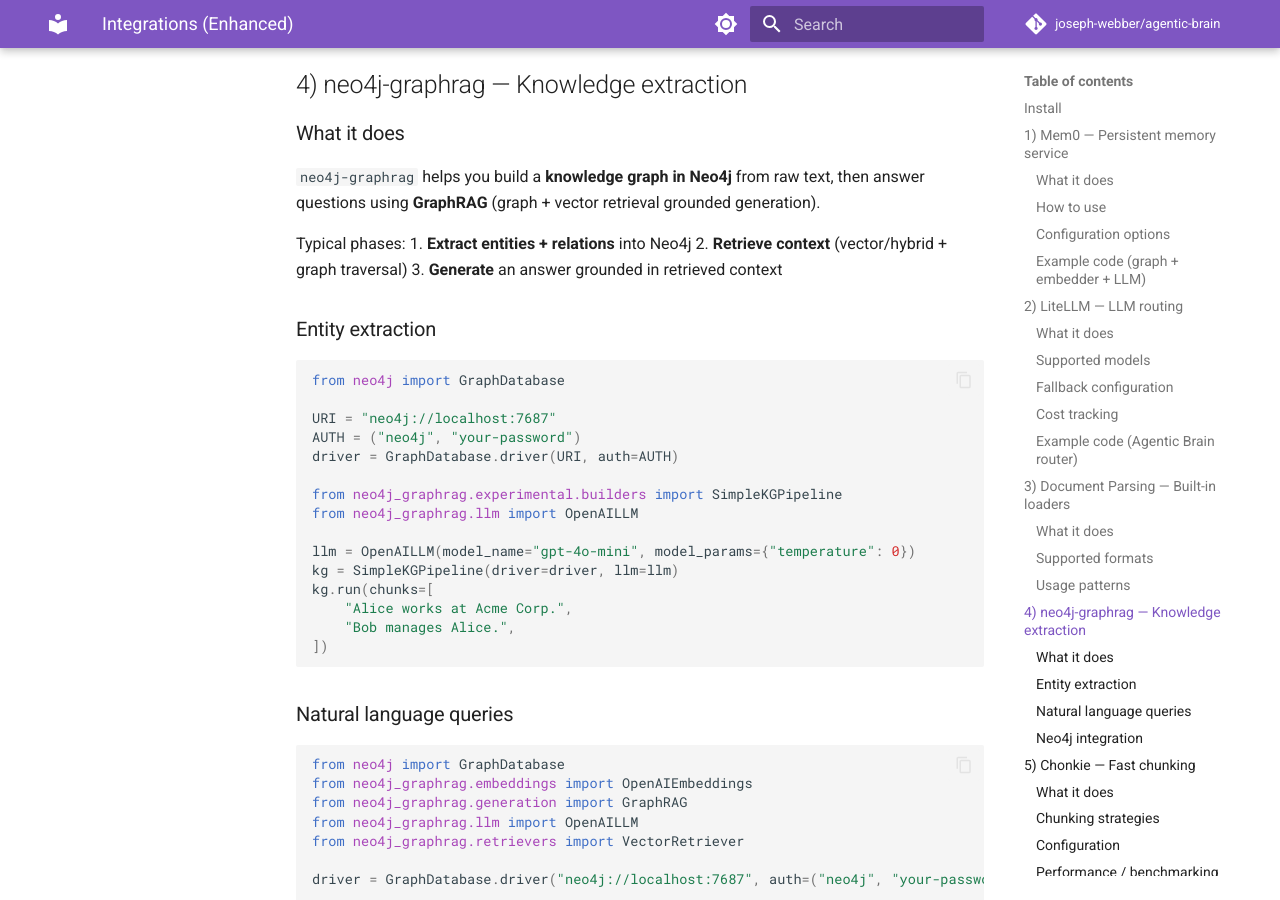
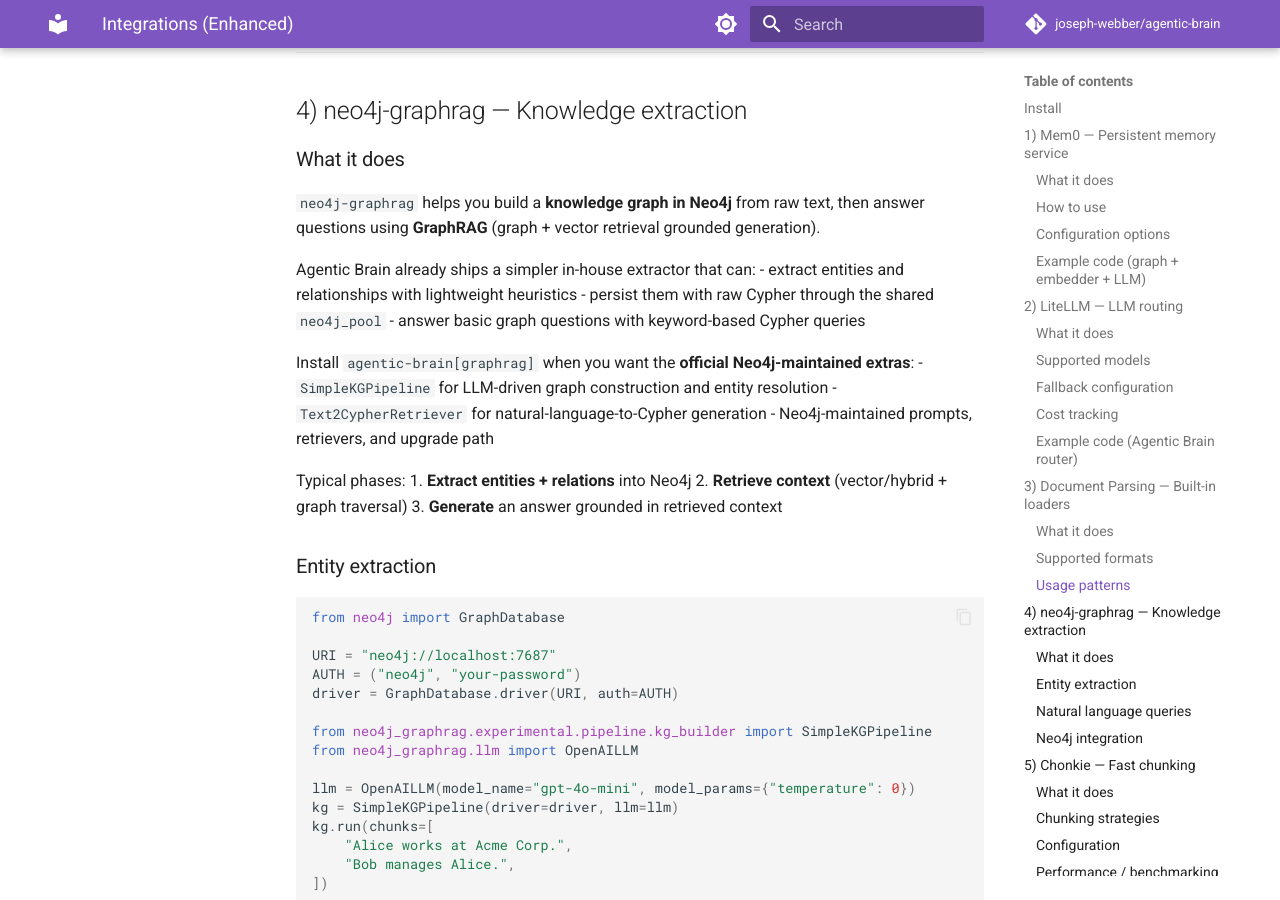
Before and after one commit to joseph-webber/agentic-brain, an MkDocs documentation site: the page built from docs/INTEGRATIONS.md, in a window 1280 px wide and 900 px high, scrolled down 4851 px. Built offline with MkDocs 1.6.1 and Material for MkDocs 9.7.7, drawn with Linux system fonts in a browser that asks for light colours; comment, search, counter and statistics services are not loaded; some of the changed text lies outside the part shown.

Commit message:
🔧 Keep chonkie: fix versions, correct docstrings
- Standardise chonkie version to >=1.0.0 across all pyproject.toml extras
  (was inconsistently >=0.1.0 in enhanced/chunking groups)
- Correct docstrings: Chonkie's value is token-accurate chunking, not raw
  speed vs our char-based splitter (benchmarks show built-in is faster for
  simple splitting, but Chonkie counts real tokens for LLM context windows)
- neo4j-graphrag: move from core deps to optional, fix import path, add
  docs explaining when to use official pipeline vs in-house extractor
- All 28 chonkie tests pass (1 skipped: semantic needs sentence-transformers)

```diff
--- a/docs/INTEGRATIONS.md
+++ b/docs/INTEGRATIONS.md
@@ -4,7 +4,7 @@
 
 - **Mem0** (`mem0ai`) — persistent memory service
 - **LiteLLM** (`litellm`) — unified LLM routing + fallbacks + cost tracking
-- **neo4j-graphrag** (`neo4j-graphrag`) — knowledge extraction + GraphRAG workflows
+- **neo4j-graphrag** (`neo4j-graphrag`) — optional official Neo4j GraphRAG pipeline + Text2Cypher
 - **Chonkie** (`chonkie`) — fast chunking for RAG preprocessing
 
 > These are **optional dependencies**. Install only what you need.
@@ -227,6 +227,16 @@
 ### What it does
 `neo4j-graphrag` helps you build a **knowledge graph in Neo4j** from raw text, then answer questions using **GraphRAG** (graph + vector retrieval grounded generation).
 
+Agentic Brain already ships a simpler in-house extractor that can:
+- extract entities and relationships with lightweight heuristics
+- persist them with raw Cypher through the shared `neo4j_pool`
+- answer basic graph questions with keyword-based Cypher queries
+
+Install `agentic-brain[graphrag]` when you want the **official Neo4j-maintained extras**:
+- `SimpleKGPipeline` for LLM-driven graph construction and entity resolution
+- `Text2CypherRetriever` for natural-language-to-Cypher generation
+- Neo4j-maintained prompts, retrievers, and upgrade path
+
 Typical phases:
 1. **Extract entities + relations** into Neo4j
 2. **Retrieve context** (vector/hybrid + graph traversal)
@@ -241,7 +251,7 @@
 AUTH = ("neo4j", "your-password")
 driver = GraphDatabase.driver(URI, auth=AUTH)
 
-from neo4j_graphrag.experimental.builders import SimpleKGPipeline
+from neo4j_graphrag.experimental.pipeline.kg_builder import SimpleKGPipeline
 from neo4j_graphrag.llm import OpenAILLM
 
 llm = OpenAILLM(model_name="gpt-4o-mini", model_params={"temperature": 0})
```
Also changed, not shown: pyproject.toml (+4 -5 lines), 1 other file.
